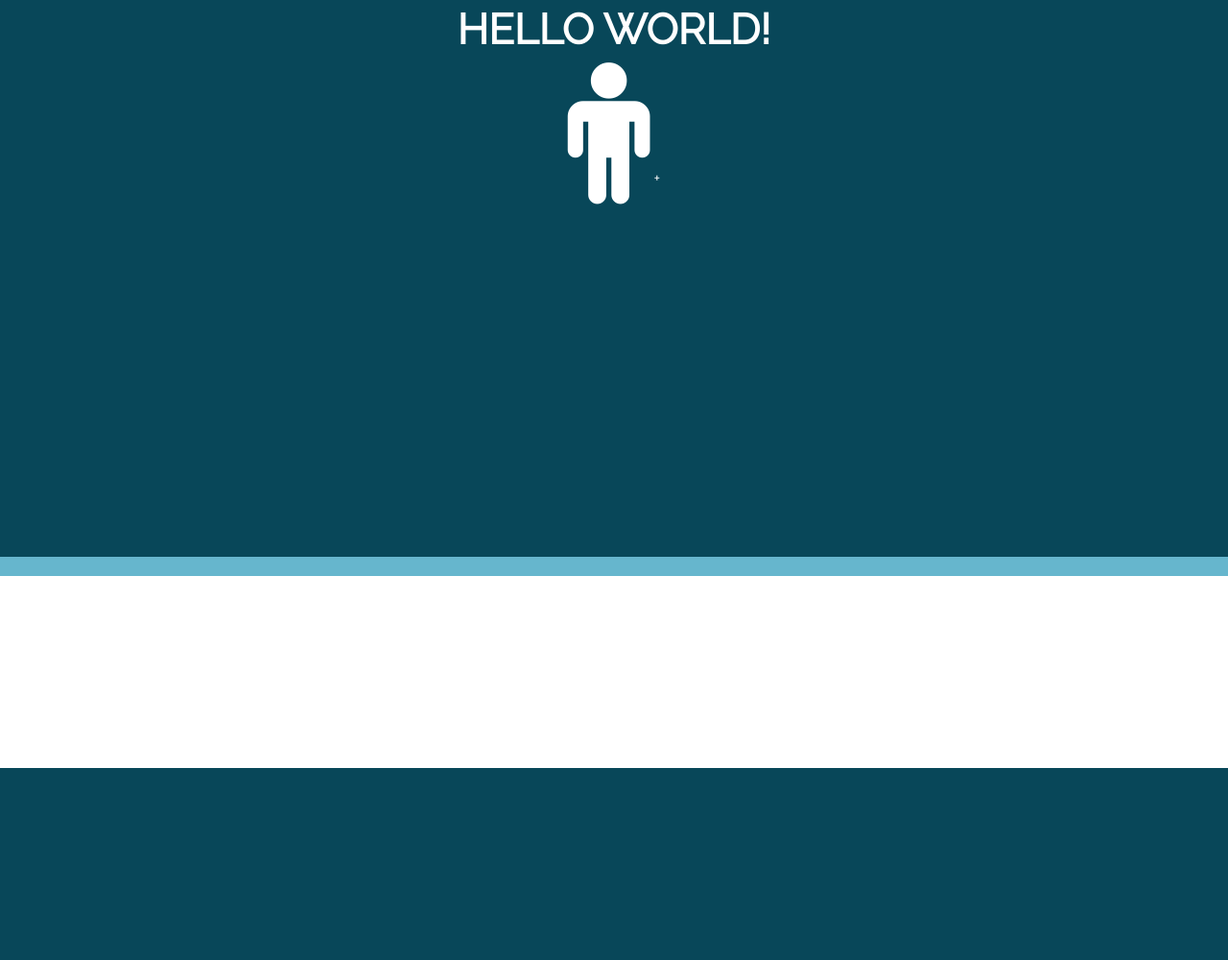
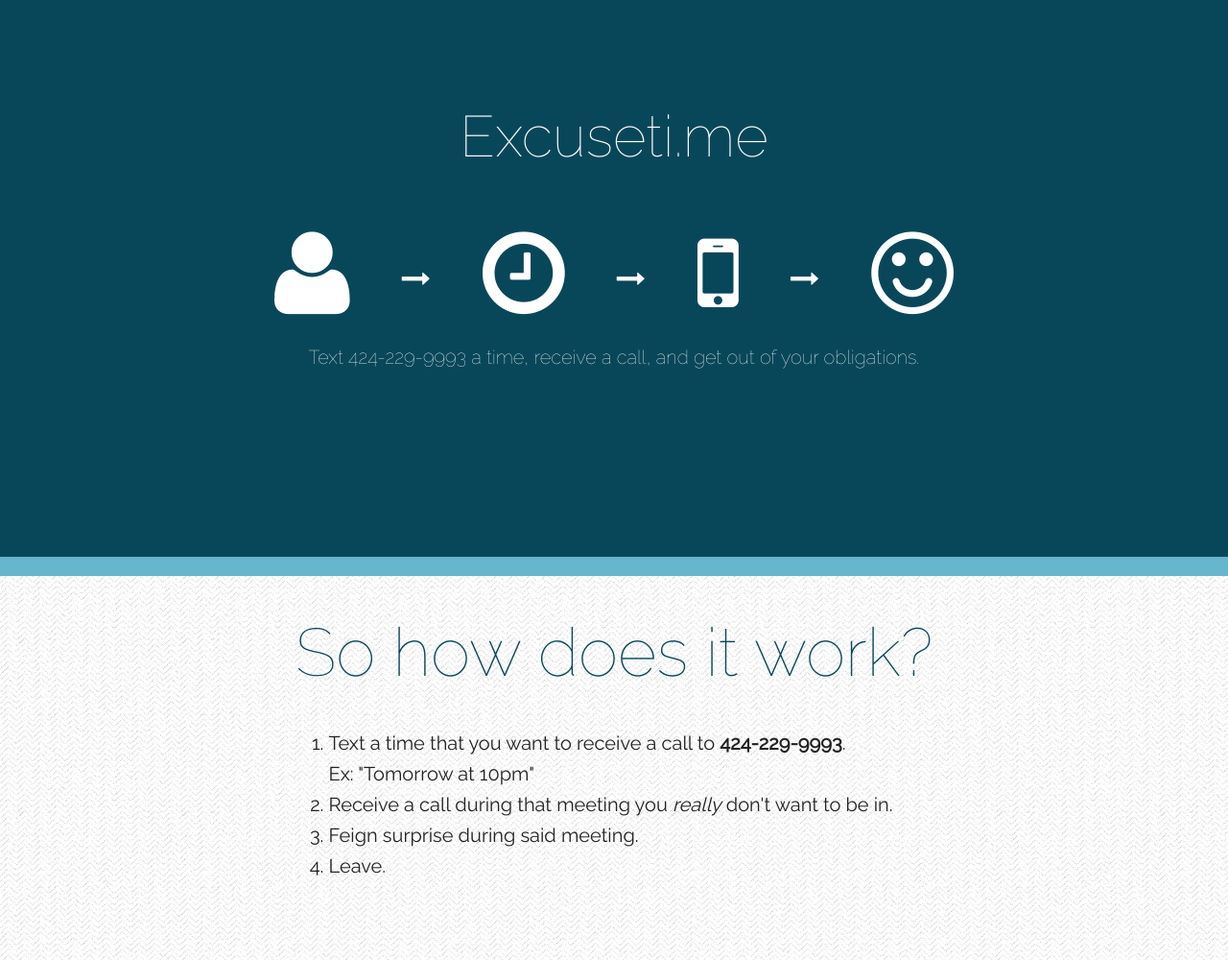
Before and after one commit to dariajung/excuse-timer, a Flask app: page / in a window 1280 px wide. Shown: the whole page at 96% size. Before the commit the page ends 800 px from the top, so only its background shows below. Run offline with Flask 2, Linux system fonts and the light colour scheme.

Commit message:
start styling homepage

```diff
--- a/static/style.css
+++ b/static/style.css
@@ -1,5 +1,7 @@
 body, h1 {
 	font-family: 'Raleway', sans-serif;
+	font-weight: 100;
+	margin: 0;
 }
 .landing {
 	background: #084759;
@@ -11,12 +13,60 @@ body, h1 {
 	color: #fff;
 	margin: 0 auto;
 	text-align: center;
+	padding-top: 50px;
 }
 .landing-text h1 {
+	margin: 50px 0px;
 	color: #fff;
-	margin: 0;
+	font-weight: 100;
+	font-size: 60px;
 }
 
-.landing-text i {
-	font-size: 150px;
+.landing-text a {
+	color: #fff;
+	-webkit-transition: all 0.5s ease-in-out;
+	-moz-transition: all 0.5s ease-in-out;
+	-o-transition: all 0.5s ease-in-out;
+	transition: all 0.5s ease-in-out;;
 }
+
+.landing-text a:hover {
+	color: #1d83a4;
+}
+
+.landing-text .icon-user, .icon-mobile-phone, .icon-time, .icon-smile {
+	font-size: 100px;
+}
+
+.connection {
+	display: inline-block;
+	margin: 0px 50px;
+	vertical-align: middle;
+	padding-bottom: 50px;
+	font-size: 30px;
+}
+
+.landing-text p {
+	font-weight: 100;
+	font-size: 20px;
+}
+
+.instructions {
+	text-align: center;
+	height: 400px;
+	background: url('../static/img/grilled.png');
+}
+
+.instructions h1 {
+	font-size: 70px;
+	padding: 30px;
+	color: #084759;
+}
+
+.instructions ol {
+	font-weight: normal;
+	margin: 0 auto;
+	width: 595px;
+	font-size: 20px;
+	text-align: left;
+}
--- a/templates/index.html
+++ b/templates/index.html
@@ -27,9 +27,28 @@
     <body>
         <div class='landing'>
             <div class='landing-text'>
-                <h1>HELLO WORLD!</h1>
-                <i class="icon-male icon-6"></i> +
+                <h1><a href='/'>Excuseti.me</a></h1>
+                <div class='steps'>
+                    <i class="icon-user"></i>
+                    <div class='connection'><i class="icon-long-arrow-right"></i></div>
+                    <i class="icon-time"></i>
+                    <div class='connection'><i class="icon-long-arrow-right"></i></div>
+                    <i class="icon-mobile-phone"></i>
+                    <div class='connection'><i class="icon-long-arrow-right"></i></div>
+                    <i class="icon-smile"></i>
+                </div>
+                <p>Text 424-229-9993 a time, receive a call, and get out of your obligations.</p>
+                </div>
             </div>
+        </div>
+        <div class='instructions'>
+            <h1>So how does it work?</h1>
+            <ol>
+                <li>Text a time that you want to receive a call to <strong>424-229-9993</strong>. <br>Ex: "Tomorrow at 10pm"</li>
+                <li>Receive a call during that meeting you <em>really</em> don't want to be in.</li>
+                <li>Feign surprise during said meeting.</li>
+                <li>Leave.</li>
+            </ul>
         </div>
     </body>
     <script>
```
Also changed, not shown: static/img/grilled.png (added).
